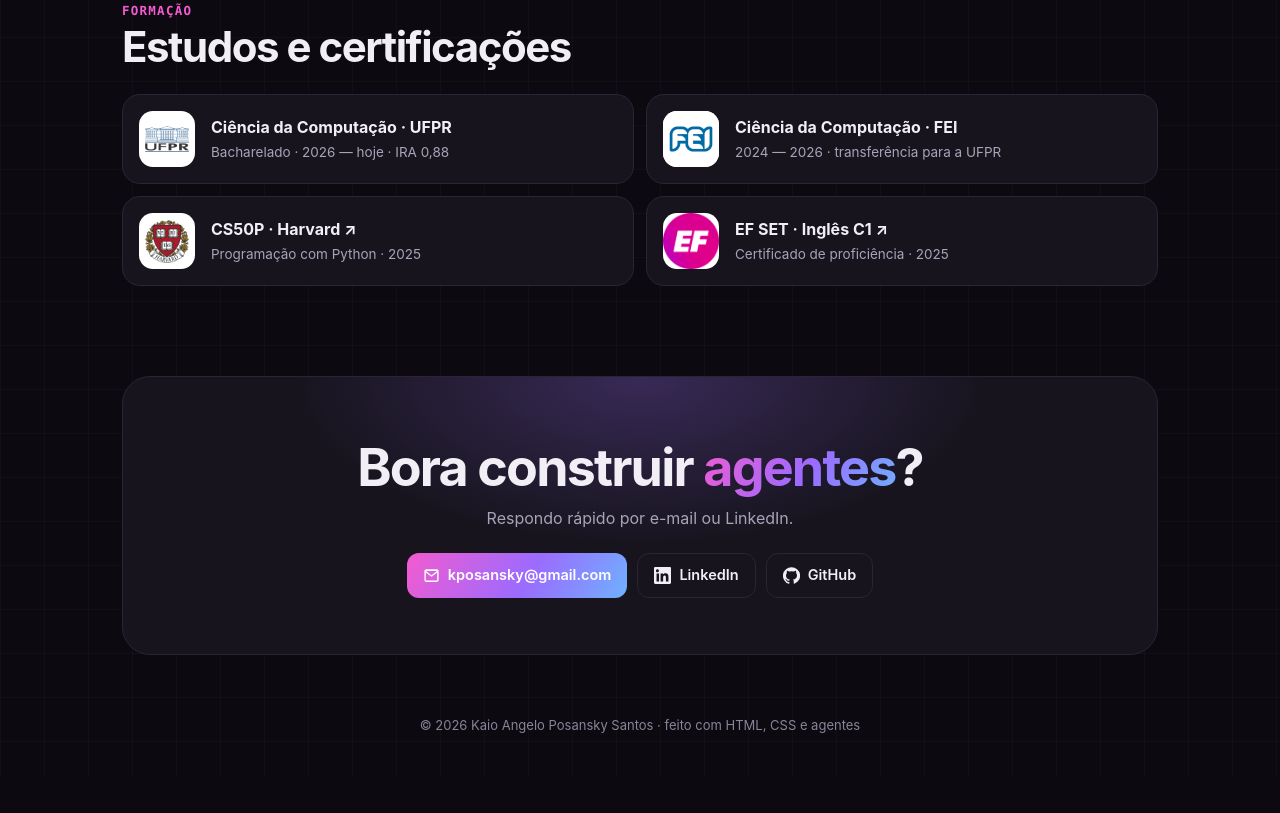
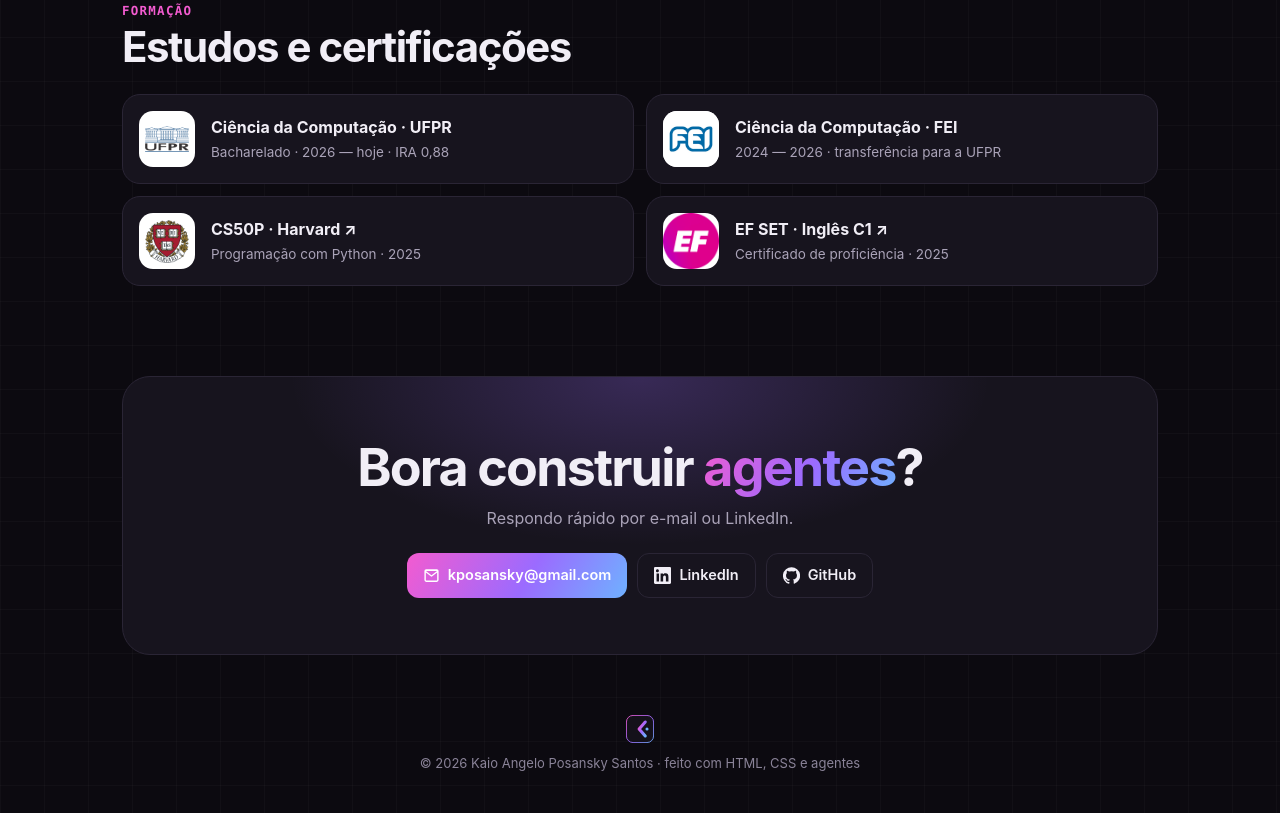
Before and after one commit to kaioposnky/portfolio, a plain HTML site: page index.html in a window 1280 px wide. Shown: the part 5463-6276 px from the top of the page. Before the commit the page ends 6238 px from the top, so only its background shows below. Drawn offline with Linux system fonts and the light colour scheme.

Commit message:
Marca no rodapé

```diff
--- a/index.html
+++ b/index.html
@@ -520,7 +520,7 @@ footer{padding:20px 0 40px;color:var(--dim);font-size:13px;text-align:center}
   </section>
 </div>
 </main>
-<footer>© 2026 Kaio Angelo Posansky Santos · feito com HTML, CSS e agentes</footer>
+<footer><img src="assets/logo.svg" alt="" width="28" height="28" style="margin:0 auto 10px">© 2026 Kaio Angelo Posansky Santos · feito com HTML, CSS e agentes</footer>
 
 <script>
 document.body.classList.remove('no-js');
```
